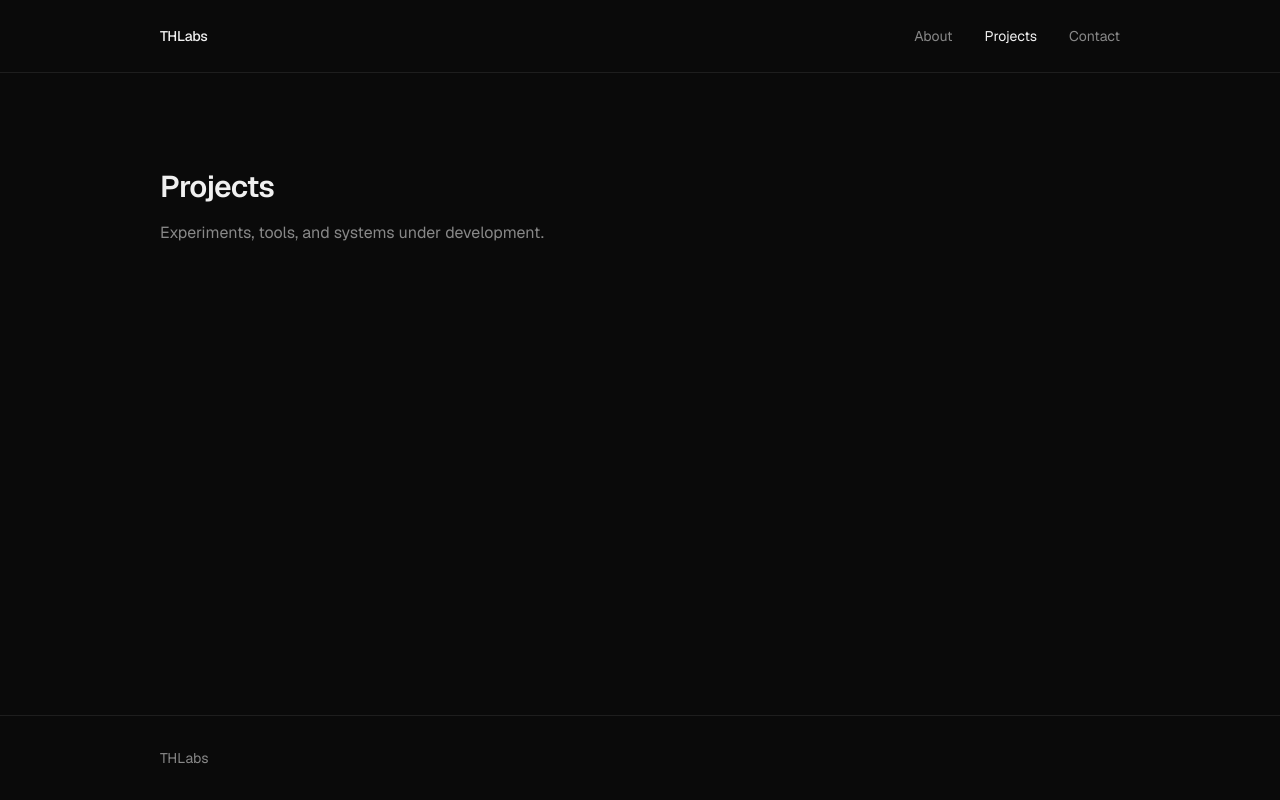
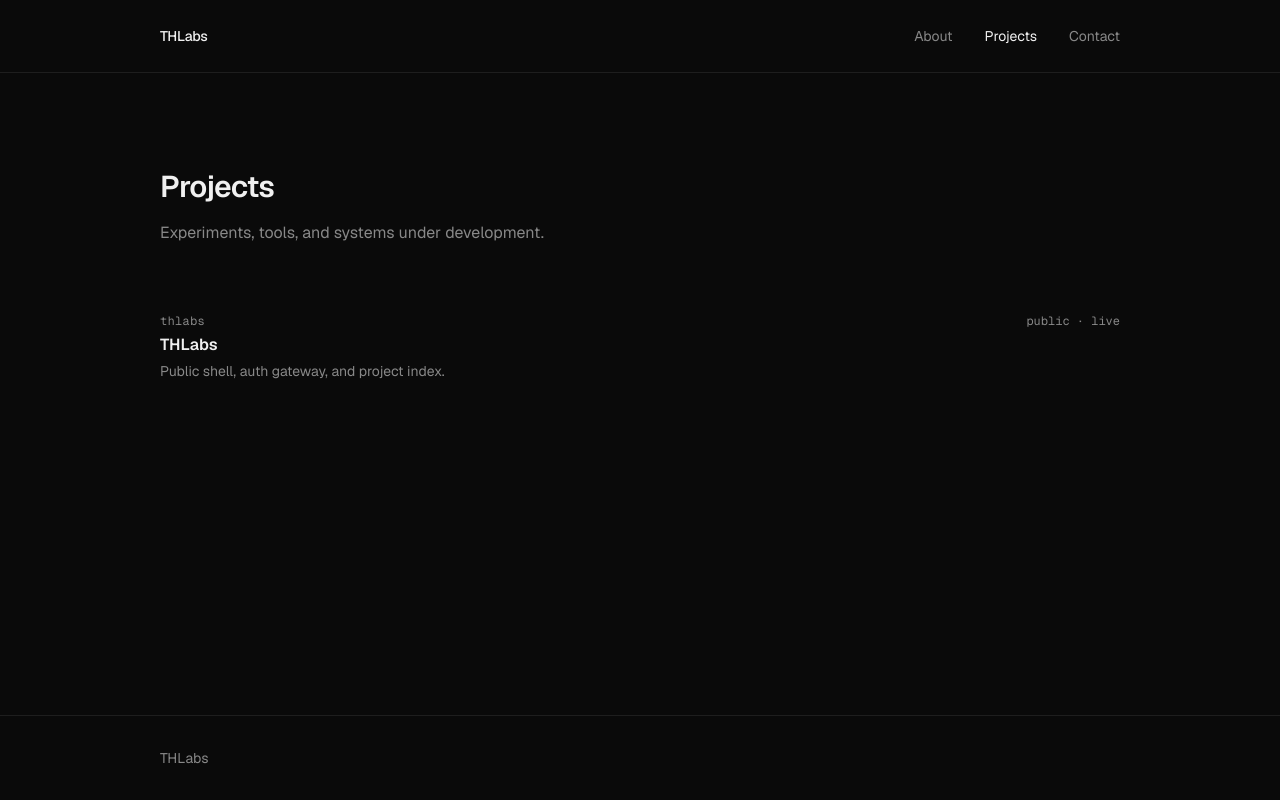
Before and after one commit to thlabsdk/thlabs, a Next.js app: page /projects in a window 1280 px wide. Built offline with nearby package versions, Linux system fonts and the light colour scheme; no server answers.

Commit message:
feat: implement project visibility system on /projects

```diff
--- a/app/projects/page.tsx
+++ b/app/projects/page.tsx
@@ -1,6 +1,13 @@
-import { Container } from "@/components/layout/Container";
+import { createClient } from '@/lib/supabase/server'
+import { Container } from '@/components/layout/Container'
+import { getVisibleProjects } from '@/lib/projects'
 
-export default function Projects() {
+export default async function Projects() {
+  const supabase = await createClient()
+  const { data: { user } } = await supabase.auth.getUser()
+
+  const projects = getVisibleProjects(!!user)
+
   return (
     <Container>
       <section className="pt-24 pb-32">
@@ -10,7 +17,30 @@ export default function Projects() {
         <p className="mt-4 text-base text-muted max-w-lg">
           Experiments, tools, and systems under development.
         </p>
+        <ul className="mt-12 divide-y divide-border">
+          {projects.map((project) => (
+            <li key={project.slug}>
+              <a
+                href={project.href}
+                className="flex flex-col gap-1 py-5 group"
+              >
+                <div className="flex items-baseline justify-between gap-4">
+                  <span className="text-xs font-mono text-muted tracking-wide">
+                    {project.slug}
+                  </span>
+                  <span className="text-xs font-mono text-muted">
+                    {project.visibility} · {project.status}
+                  </span>
+                </div>
+                <span className="text-base font-semibold text-foreground group-hover:text-muted transition-colors duration-150">
+                  {project.name}
+                </span>
+                <p className="text-sm text-muted">{project.description}</p>
+              </a>
+            </li>
+          ))}
+        </ul>
       </section>
     </Container>
-  );
+  )
 }
```
